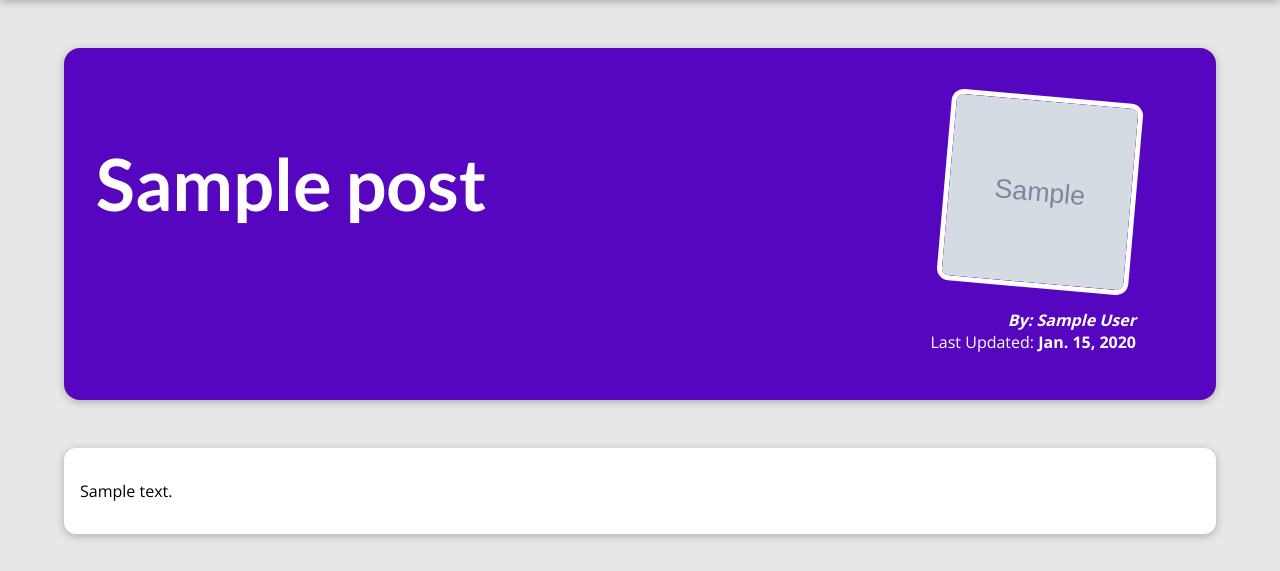
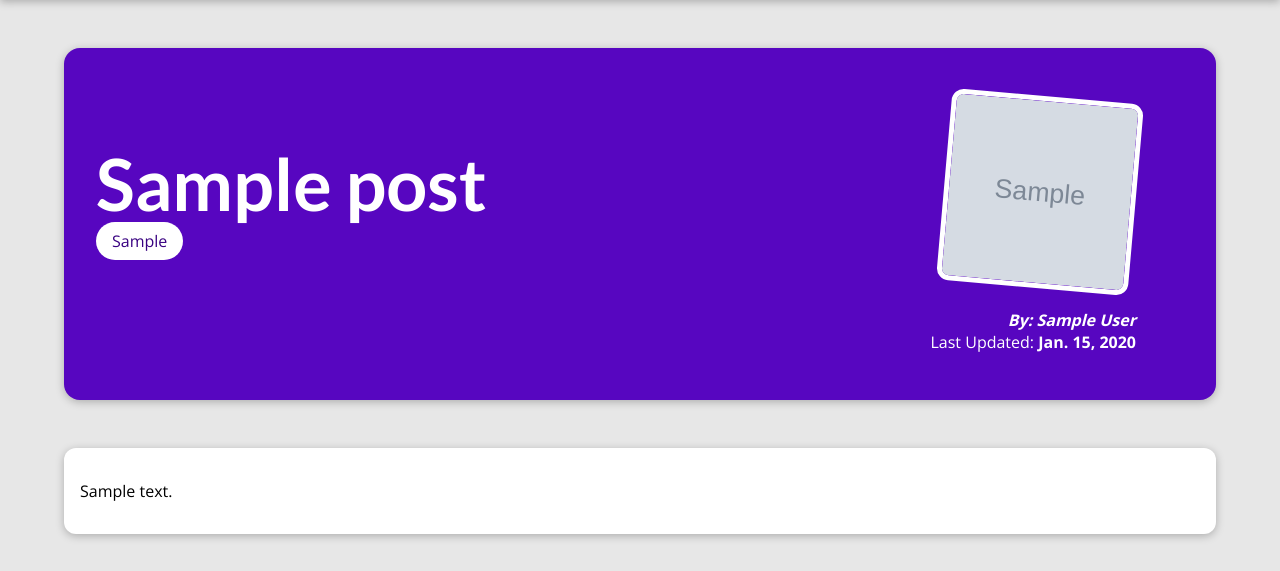
Before and after one commit to Aryan-401/Blogging-Website, a Django app: a page that uses blog/templates/blog/post-detail.html in a window 1280 px wide. Shown: the part 80-651 px from the top of the page. Run offline with Django 4.2, Linux system fonts and the light colour scheme; tables that the repository leaves empty hold one stand-in row (values such as "Sample post"); grey boxes marked "Sample" are stand-in pictures.

Commit message:
Added SQL support to Post Specific Page and changed up styling to support tags

```diff
--- a/blog/static/blog/post-detail.css
+++ b/blog/static/blog/post-detail.css
@@ -22,6 +22,7 @@ body {
 #summary h2 {
   color: white;
   font-size: 4.5rem;
+  margin-bottom: 0.25rem;
 }
 
 #summary article {
@@ -47,6 +48,11 @@ body {
   font-weight: bold;
 }
 
+#summary a{
+  color: white;
+  text-decoration: none;
+}
+
 #summary time {
   font-weight: bold;
 }
@@ -60,3 +66,10 @@ main {
   border-radius: 12px;
   box-shadow: 0 2px 8px rgba(0, 0, 0, 0.25);
 }
+
+.tag{
+  background-color: #ffffff;
+  color: #390281;
+  padding: 0.5rem 1rem;
+  border-radius: 20px;
+}
--- a/blog/templates/blog/post-detail.html
+++ b/blog/templates/blog/post-detail.html
@@ -12,9 +12,14 @@
         <h2>
             {{  post.title }}
         </h2>
+        <div>
+            {% for tag in post_tags %}
+                <span class="tag">{{ tag.caption }}</span>
+            {% endfor %}
+        </div>
         <article>
             <img src="{% static "blog/images/"|add:post.image_name %}" alt="">
-            <address>By: {{ post.author|title }}</address>
+            <address>By: <a href="{{ post.author.linkedin }}"> {{ post.author|title }}</a></address>
             <div>
                 Last Updated:
                 <time>{{post.date}}</time>  {# |date: 'd-M-Y' #}
--- a/blog/views.py
+++ b/blog/views.py
@@ -18,5 +18,6 @@ def posts(request):
 def post_detail(request, slug):
     identified_post = get_object_or_404(Post, slug=slug)
     return render(request, "blog/post-detail.html", {
-        "post": identified_post
+        "post": identified_post,
+        "post_tags" : identified_post.tags.all()
     })
```
